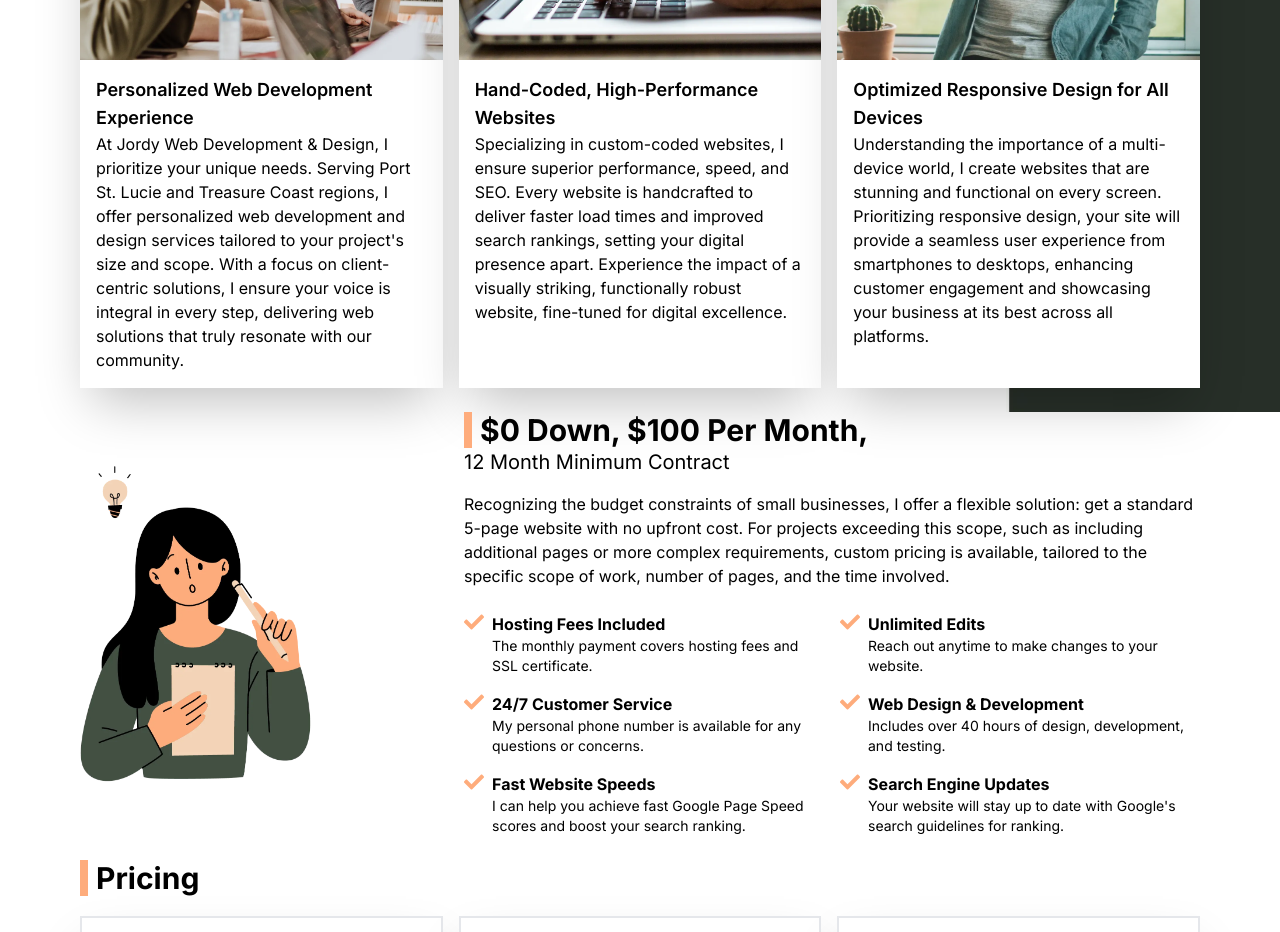
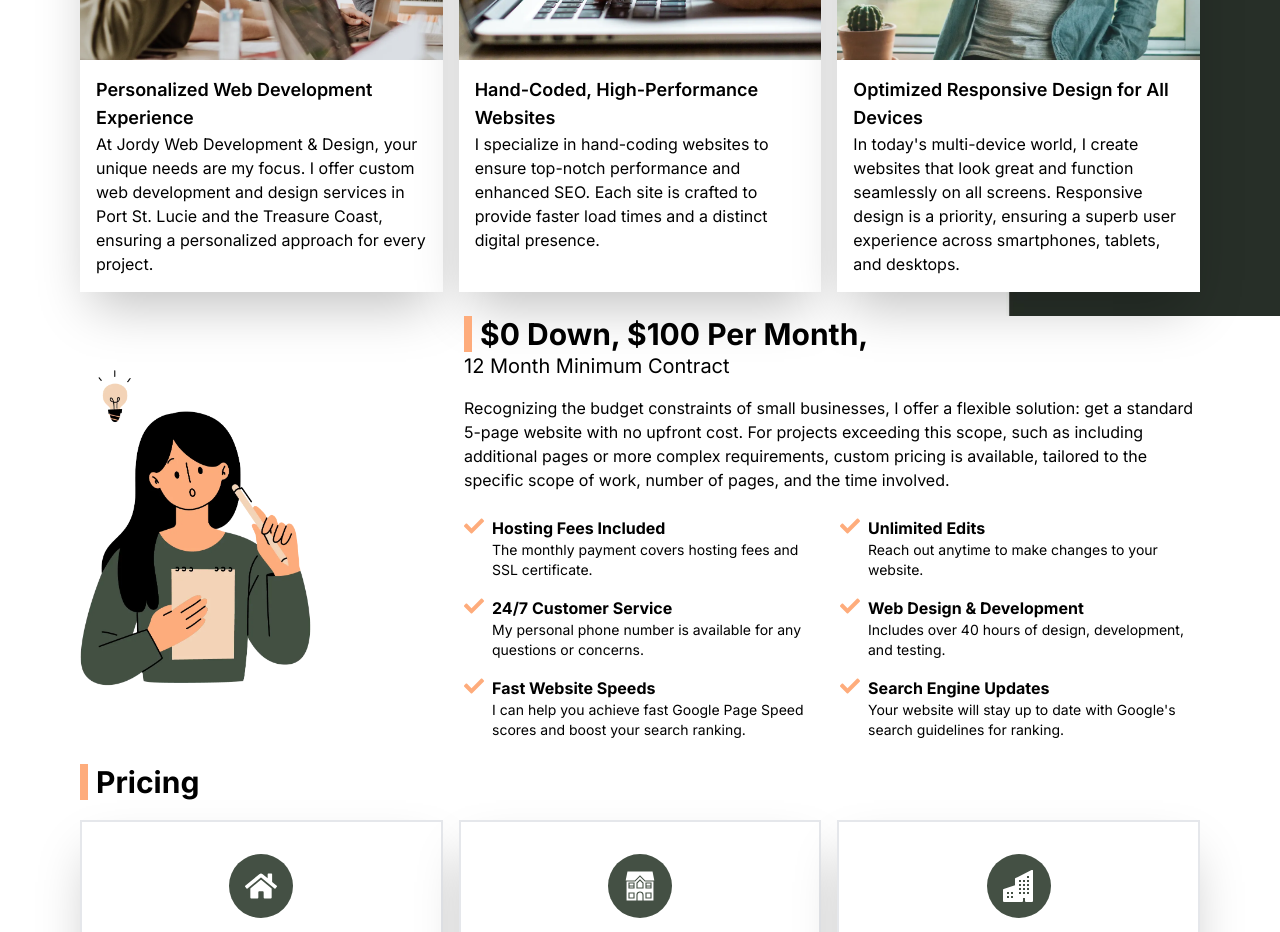
Before and after one commit to jordanwhiguera/web-dev, a Next.js app: page / in a window 1280 px wide. Shown: the part 1200-2132 px from the top of the page. Built offline with nearby package versions, Linux system fonts and the light colour scheme.

Commit message:
changed card text

```diff
--- a/app/components/Home/Card.tsx
+++ b/app/components/Home/Card.tsx
@@ -17,7 +17,7 @@ const cardItems: CardItem[] = [
     id: 1,
     title: "Personalized Web Development Experience",
     description:
-      "At Jordy Web Development & Design, I prioritize your unique needs. Serving Port St. Lucie and Treasure Coast regions, I offer personalized web development and design services tailored to your project's size and scope. With a focus on client-centric solutions, I ensure your voice is integral in every step, delivering web solutions that truly resonate with our community.",
+      "At Jordy Web Development & Design, your unique needs are my focus. I offer custom web development and design services in Port St. Lucie and the Treasure Coast, ensuring a personalized approach for every project.",
 
     imageUrl: "/images/pc-people.webp", // Replace with your image path
   },
@@ -25,7 +25,7 @@ const cardItems: CardItem[] = [
     id: 2,
     title: "Hand-Coded, High-Performance Websites",
     description:
-      "Specializing in custom-coded websites, I ensure superior performance, speed, and SEO. Every website is handcrafted to deliver faster load times and improved search rankings, setting your digital presence apart. Experience the impact of a visually striking, functionally robust website, fine-tuned for digital excellence.",
+      "I specialize in hand-coding websites to ensure top-notch performance and enhanced SEO. Each site is crafted to provide faster load times and a distinct digital presence.",
 
     imageUrl: "/images/laptop.webp", // Replace with your image path
   },
@@ -33,7 +33,7 @@ const cardItems: CardItem[] = [
     id: 3,
     title: "Optimized Responsive Design for All Devices",
     description:
-      "Understanding the importance of a multi-device world, I create websites that are stunning and functional on every screen. Prioritizing responsive design, your site will provide a seamless user experience from smartphones to desktops, enhancing customer engagement and showcasing your business at its best across all platforms.",
+      "In today's multi-device world, I create websites that look great and function seamlessly on all screens. Responsive design is a priority, ensuring a superb user experience across smartphones, tablets, and desktops.",
 
     imageUrl: "/images/man-phone.webp", // Replace with your image path
   },
```
